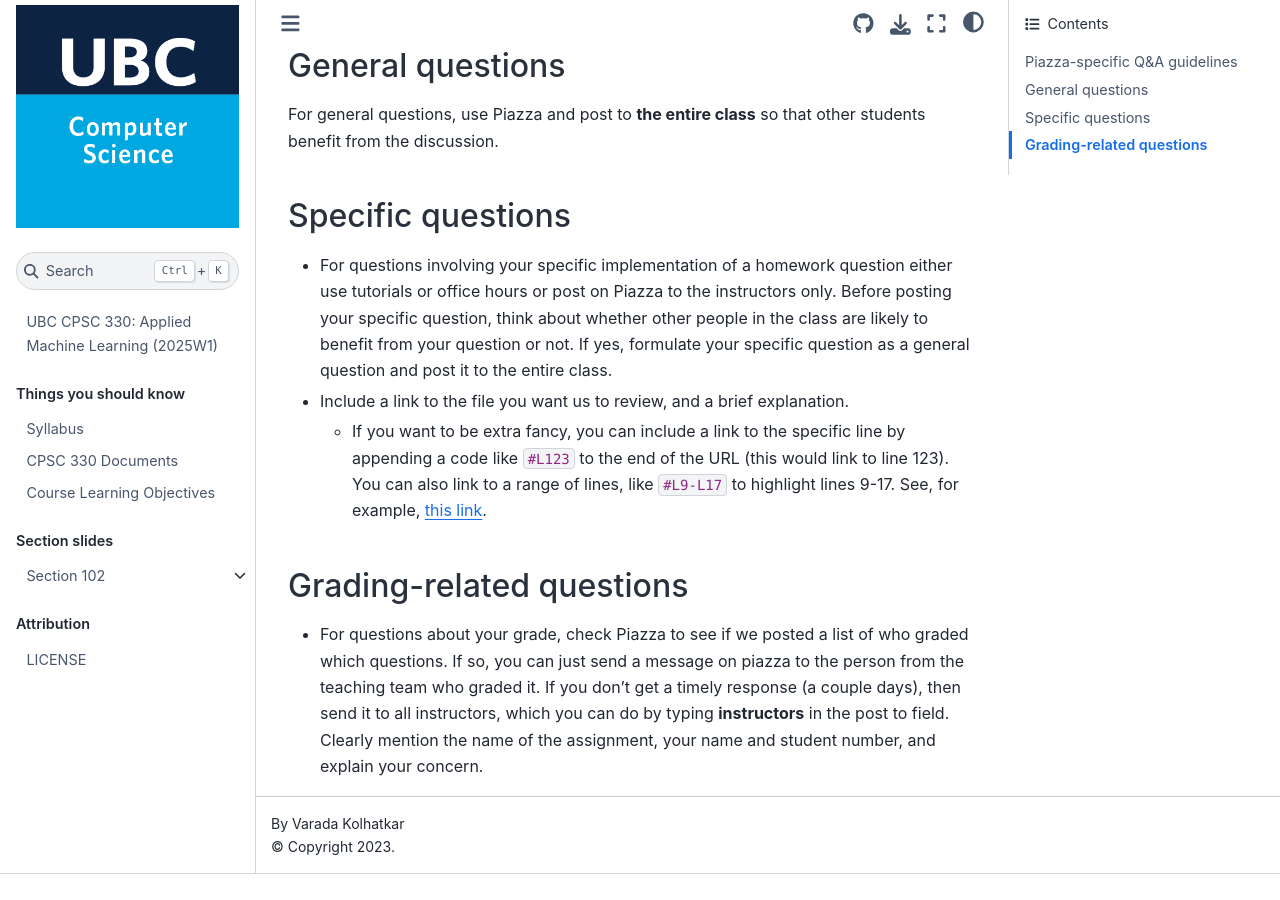
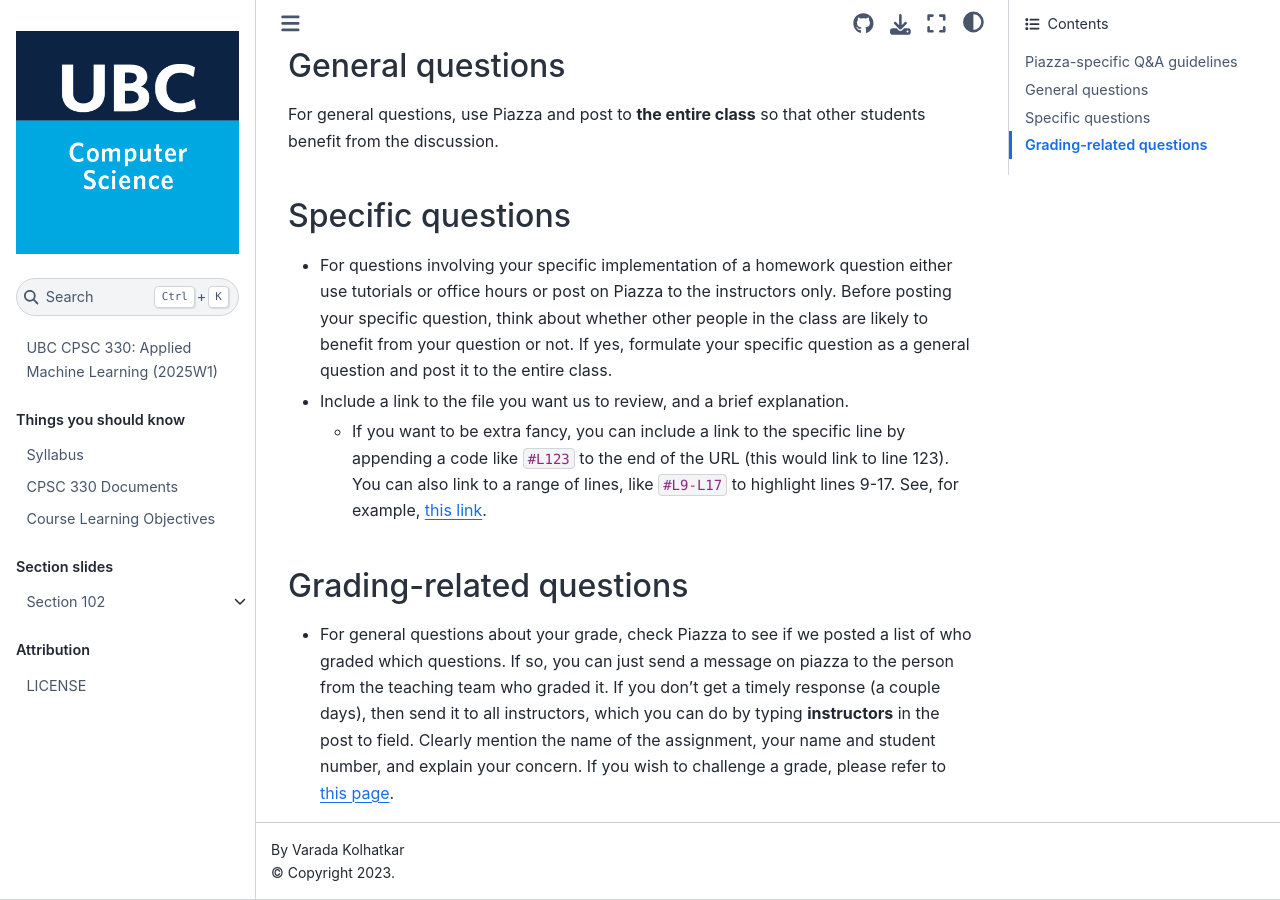
Before and after one commit to ram-mashruwala/cpsc330-2025W1, a Jupyter Book: the page built from docs/asking_for_help.md, in a window 1280 px wide and 900 px high, scrolled down 1261 px. Built offline with Jupyter Book 1.0.4 settings and Sphinx 7.4.7 and the Sphinx Book theme 1.1.4, drawn with Linux system fonts in a browser that asks for light colours; pages that are not in the unit, such as notebooks, are missing from menus; comment, search, counter and statistics services are not loaded; before the commit the page ends 2135 px from its top, so only the background shows below that.

Commit message:
Update asking_for_help.md with challenging grades

```diff
--- a/docs/asking_for_help.md
+++ b/docs/asking_for_help.md
@@ -37,4 +37,4 @@
   - If you want to be extra fancy, you can include a link to the specific line by appending a code like `#L123` to the end of the URL (this would link to line 123). You can also link to a range of lines, like `#L9-L17` to highlight lines 9-17. See, for example, [this link](https://github.com/mgelbart/rhomboid/blob/master/src/run_tests.py#L9-L17).
 
 ## Grading-related questions
-- For questions about your grade, check Piazza to see if we posted a list of who graded which questions. If so, you can just send a message on piazza to the person from the teaching team who graded it. If you don't get a timely response (a couple days), then send it to all instructors, which you can do by typing **instructors** in the post to field. Clearly mention the name of the assignment, your name and student number, and explain your concern.
+- For general questions about your grade, check Piazza to see if we posted a list of who graded which questions. If so, you can just send a message on piazza to the person from the teaching team who graded it. If you don't get a timely response (a couple days), then send it to all instructors, which you can do by typing **instructors** in the post to field. Clearly mention the name of the assignment, your name and student number, and explain your concern. If you wish to challenge a grade, please refer to [this page](https://github.com/UBC-CS/cpsc330-2025W1/blob/main/docs/grades.md).
```
